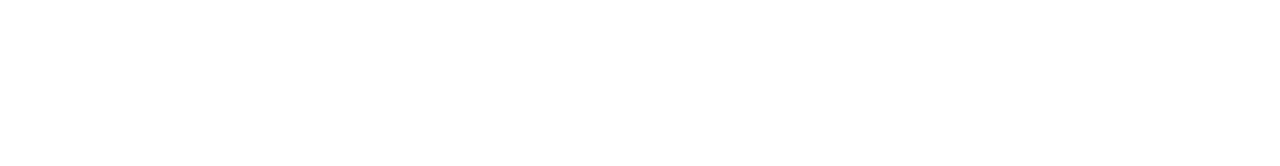
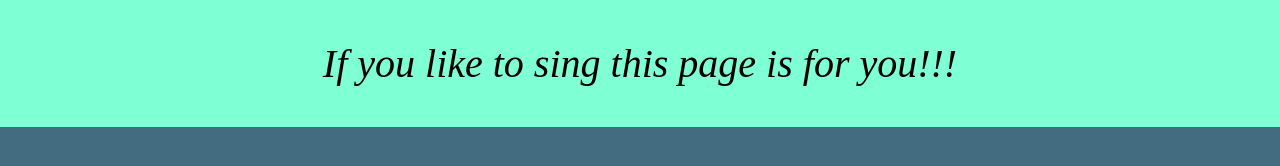
Before and after one commit to Bukee90/Kodilla-4.4, a plain HTML site: page index.html in a window 1280 px wide. Drawn offline with Linux system fonts and the light colour scheme.

Commit message:
Add header to html and his css style

```diff
--- a/css/style.css
+++ b/css/style.css
@@ -0,0 +1,23 @@
+/* Global */
+
+*,
+*::before,
+*::after {
+	box-sizing: border-box;
+}
+
+body {
+    margin: 0;
+    padding: 0;
+	font-size: 16px;
+    background-color: rgb(67, 108, 128);
+    }
+
+header {
+    background-color: aquamarine;
+    padding: 1em;
+    text-align: center;
+    font-size: 40px;
+    font-weight: 500;
+    font-style: italic;
+}
--- a/index.html
+++ b/index.html
@@ -8,6 +8,8 @@
     <link rel="stylesheet" href="/css/style.css">
 </head>
 <body>
-
+    <header>
+        If you like to sing this page is for you!!!
+    </header>
 </body>
 </html>
```
